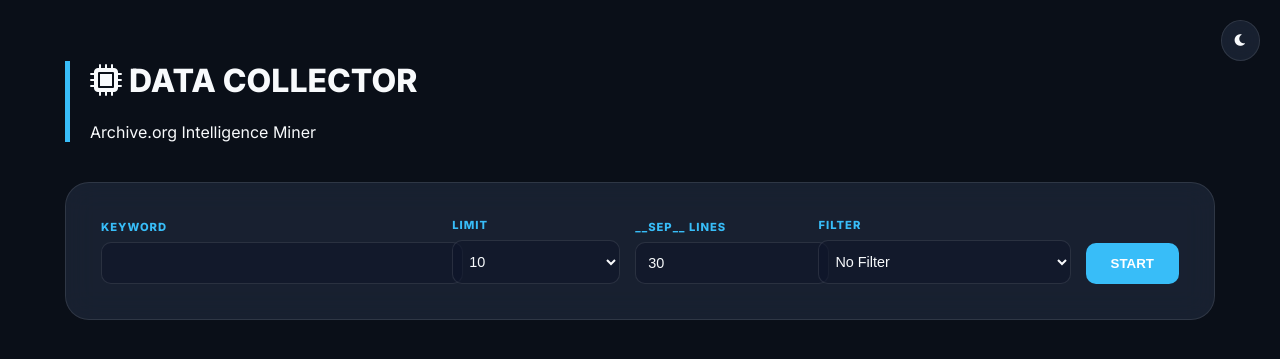
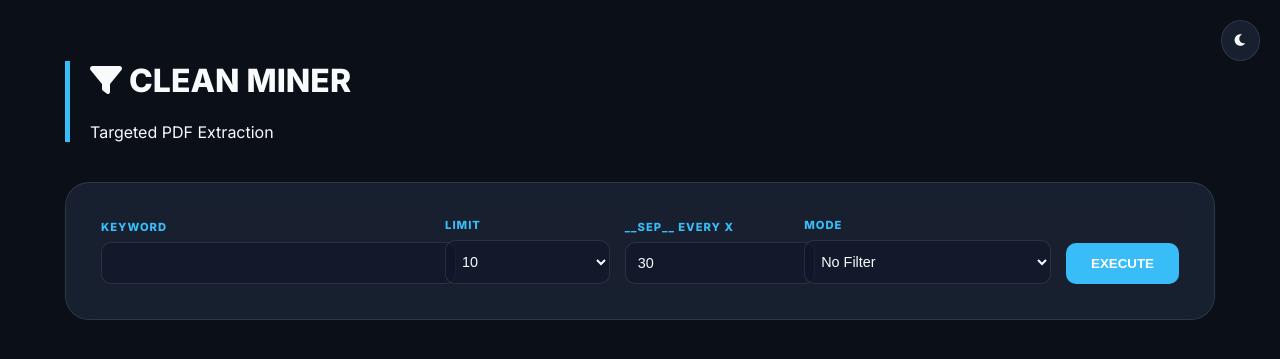
Before and after one commit to be3beke/PDFExtractor, a Flask app: page / in a window 1280 px wide. Shown: the top 359 px of the page. Run offline with Flask 3, Linux system fonts and the light colour scheme.

Commit message:
Update index.html

```diff
--- a/templates/index.html
+++ b/templates/index.html
@@ -2,7 +2,7 @@
 <html lang="en">
 <head>
     <meta charset="UTF-8">
-    <title>OSINT Collector v3</title>
+    <title>Data Collector | Clean Mode</title>
     <link href="https://cdnjs.cloudflare.com/ajax/libs/font-awesome/6.0.0/css/all.min.css" rel="stylesheet">
     <link rel="stylesheet" href="{{ url_for('static', filename='style.css') }}">
 </head>
@@ -11,8 +11,8 @@
 
     <div class="container">
         <header class="dashboard-header">
-            <h1><i class="fa-solid fa-microchip"></i> DATA COLLECTOR</h1>
-            <p>Archive.org Intelligence Miner</p>
+            <h1><i class="fa-solid fa-filter"></i> CLEAN MINER</h1>
+            <p>Targeted PDF Extraction</p>
         </header>
 
         <div class="search-card">
@@ -26,68 +26,59 @@
                             <option value="100">100</option><option value="300">300</option>
                         </select>
                     </div>
-                    <div class="form-group"><label>__SEP__ Lines</label><input type="number" name="line_interval" value="30"></div>
+                    <div class="form-group"><label>__SEP__ Every X</label><input type="number" name="line_interval" value="30"></div>
                     <div class="form-group">
-                        <label>Filter</label>
+                        <label>Mode</label>
                         <select name="filter_mode">
                             <option value="no_filter">No Filter</option>
                             <option value="leads_only">URLs & Pro Emails</option>
                         </select>
                     </div>
-                    <button type="submit" class="btn-primary">START</button>
+                    <button type="submit" class="btn-primary">EXECUTE</button>
                 </div>
             </form>
         </div>
 
         {% if show_download %}
         <div style="display:flex; justify-content:space-between; align-items:center; margin-top:40px;">
-            <h2>Results: {{ keyword }}</h2>
+            <h2>Extracted Results</h2>
             <textarea id="rawBuffer" style="display:none;">{{ full_content }}</textarea>
             <button onclick="downloadLocal()" class="btn-primary" style="background:var(--accent-success); border:none;">
-                <i class="fa-solid fa-file-download"></i> DOWNLOAD .TXT
+                <i class="fa-solid fa-download"></i> MANUAL DOWNLOAD
             </button>
-        </div>
-
-        <div class="grid-results">
-            {% for item in results %}
-            <div class="result-card">
-                <h3 style="font-size:0.8rem;">{{ item.title[:40] }}</h3>
-                <div class="status-bar {{ 'success' if item.status == 'Success' else 'fail' }}"></div>
-            </div>
-            {% endfor %}
         </div>
         {% endif %}
     </div>
 
     <div id="loader" class="loader-overlay" style="display:none;">
         <div class="spinner"></div>
-        <h2 id="p-status">Syncing...</h2>
+        <h2 id="p-status">Processing...</h2>
         <div class="progress-bar-bg"><div id="p-bar" class="progress-bar-fill"></div></div>
         <p><span id="p-percent">0</span>%</p>
     </div>
 
     <script>
-        // Download function that bypasses server memory
         function downloadLocal() {
             const data = document.getElementById('rawBuffer').value;
+            if(!data.trim()) return;
             const blob = new Blob([data], { type: 'text/plain' });
             const url = window.URL.createObjectURL(blob);
             const a = document.createElement('a');
-            a.style.display = 'none';
             a.href = url;
-            a.download = "mined_data.txt";
+            a.download = "clean_data_export.txt";
             document.body.appendChild(a);
             a.click();
             window.URL.revokeObjectURL(url);
+            document.body.removeChild(a);
         }
 
-        function toggleTheme() {
-            document.body.classList.toggle('light-mode');
-            const isL = document.body.classList.contains('light-mode');
-            localStorage.setItem('theme', isL ? 'light' : 'dark');
-            document.getElementById('tBtn').innerHTML = isL ? '<i class="fa-solid fa-sun"></i>' : '<i class="fa-solid fa-moon"></i>';
-        }
-        if(localStorage.getItem('theme')==='light') toggleTheme();
+        // Auto-download triggers when page finishes loading with results
+        window.onload = function() {
+            const buffer = document.getElementById('rawBuffer');
+            if (buffer && buffer.value.trim().length > 0) {
+                downloadLocal();
+            }
+        };
 
         function startTracking() {
             document.getElementById('loader').style.display = 'flex';
@@ -101,6 +92,14 @@
                 if(d.status === "Completed") es.close();
             };
         }
+
+        function toggleTheme() {
+            document.body.classList.toggle('light-mode');
+            const isL = document.body.classList.contains('light-mode');
+            localStorage.setItem('theme', isL ? 'light' : 'dark');
+            document.getElementById('tBtn').innerHTML = isL ? '<i class="fa-solid fa-sun"></i>' : '<i class="fa-solid fa-moon"></i>';
+        }
+        if(localStorage.getItem('theme')==='light') toggleTheme();
     </script>
 </body>
 </html>
```
